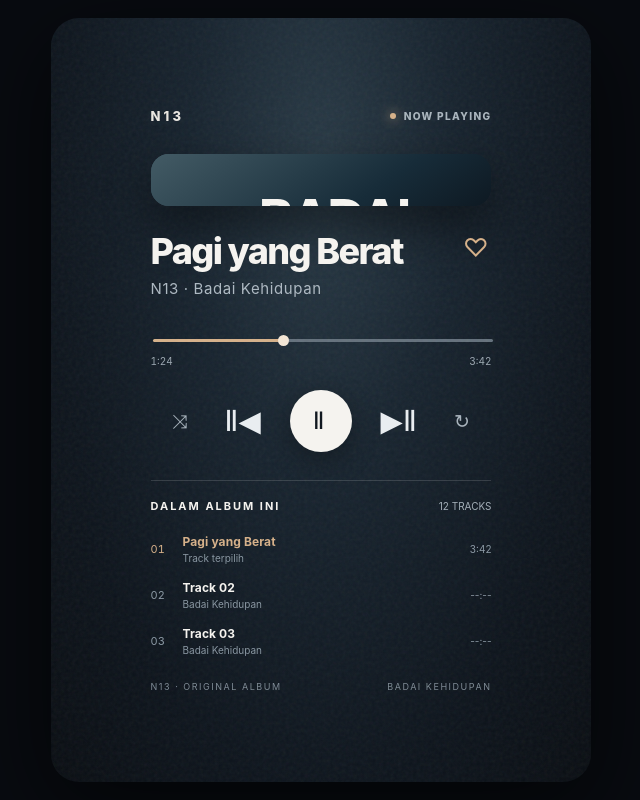
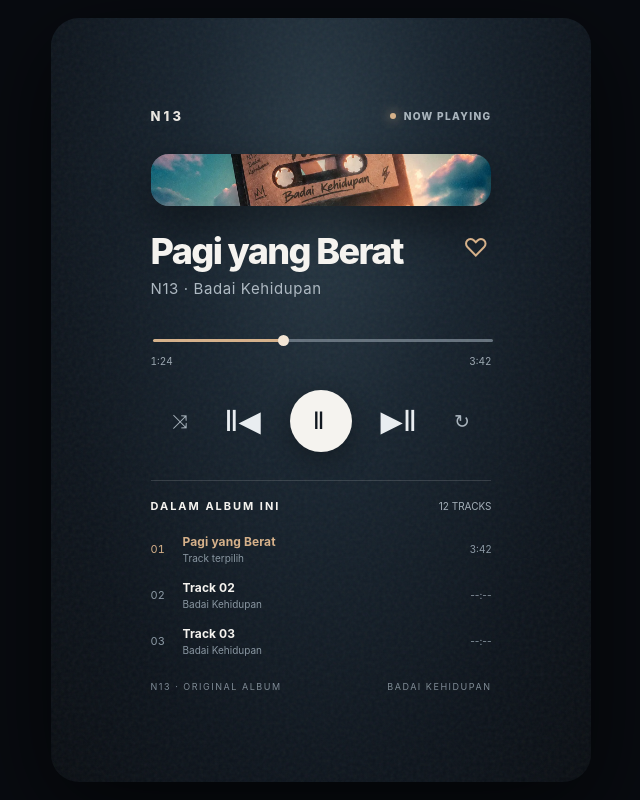
Before and after one commit to syariflab/konten-Instagram-, a plain HTML site: page index.html in a window 1280 px wide. Shown: the whole page, without its empty margins (319-959 px from the left). Drawn offline with Linux system fonts and the light colour scheme.

Commit message:
Connect music player to existing Badai Kehidupan artwork

```diff
--- a/index.html
+++ b/index.html
@@ -52,7 +52,7 @@ input[type=range]::-webkit-slider-thumb{appearance:none;width:11px;height:11px;b
 <main class="story" aria-label="Konten Instagram N13 dengan tampilan pemutar musik">
 <header class="top"><span>N13</span><span class="status"><i class="dot"></i> NOW PLAYING</span></header>
 <div class="art-wrap">
-  <img src="assets/cover.webp" alt="Artwork album Badai Kehidupan" onerror="this.style.display='none';this.nextElementSibling.style.display='grid'">
+  <img src="badai-kehidupan.webp" alt="Artwork album Badai Kehidupan" onerror="this.style.display='none';this.nextElementSibling.style.display='grid'">
   <div class="art-fallback"><div><b>BADAI<br>KEHIDUPAN</b><span>N13 · ALBUM</span></div></div>
 </div>
 <section class="track-info">
```
